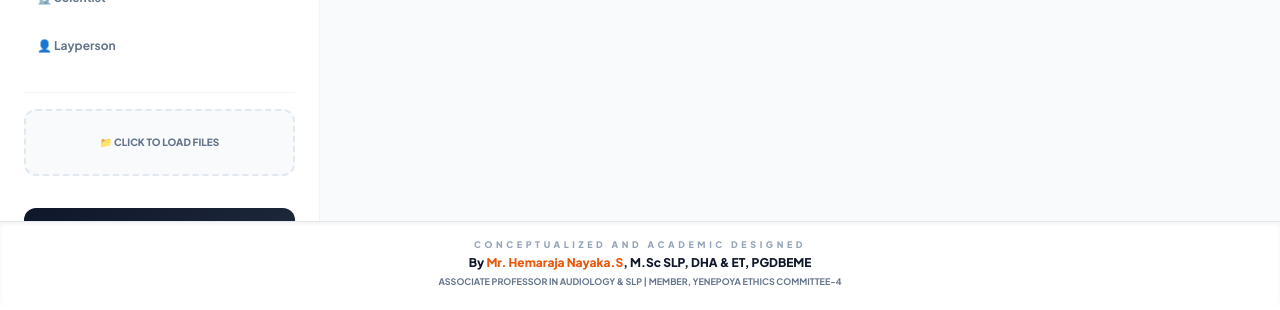
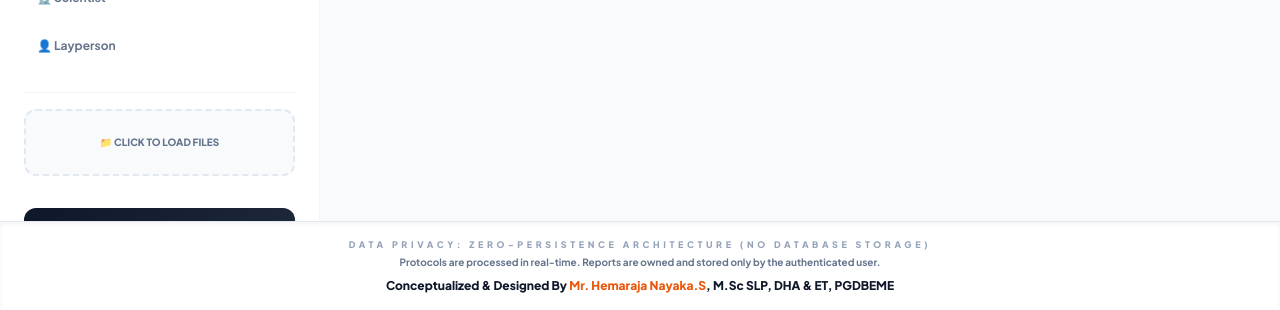
Before and after one commit to Hemaraja9994/NexusEthics, a website: page index.html in a window 1280 px wide. Shown: the part 553-863 px from the top of the page. Drawn offline with nearby package versions, Linux system fonts and the light colour scheme; a script that the page names is missing.

Commit message:
Update index.html

```diff
--- a/index.html
+++ b/index.html
@@ -135,15 +135,17 @@
         </main>
     </div>
 
-    <footer class="bg-white border-t border-slate-200 px-8 py-4 text-center shadow-inner z-50">
-        <p class="text-[9px] font-extrabold text-slate-400 uppercase tracking-[0.4em] mb-1">Conceptualized and Academic Designed</p>
-        <p class="text-xs font-extrabold text-navy">
-            By <span class="text-orange-600">Mr. Hemaraja Nayaka.S</span>, M.Sc SLP, DHA & ET, PGDBEME
-        </p>
-        <p class="text-[9px] text-slate-500 font-bold mt-1 uppercase">
-            Associate Professor in Audiology & SLP | Member, Yenepoya Ethics Committee-4
-        </p>
-    </footer>
+   <footer class="bg-white border-t border-slate-200 px-8 py-4 text-center shadow-inner z-50">
+    <p class="text-[9px] font-extrabold text-slate-400 uppercase tracking-[0.4em] mb-1">
+        Data Privacy: Zero-Persistence Architecture (No Database Storage)
+    </p>
+    <p class="text-[10px] font-bold text-slate-500 mb-2">
+        Protocols are processed in real-time. Reports are owned and stored only by the authenticated user.
+    </p>
+    <p class="text-xs font-extrabold text-navy">
+        Conceptualized & Designed By <span class="text-orange-600">Mr. Hemaraja Nayaka.S</span>, M.Sc SLP, DHA & ET, PGDBEME
+    </p>
+</footer>
 
     <script src="app.js"></script>
 </body>
```
